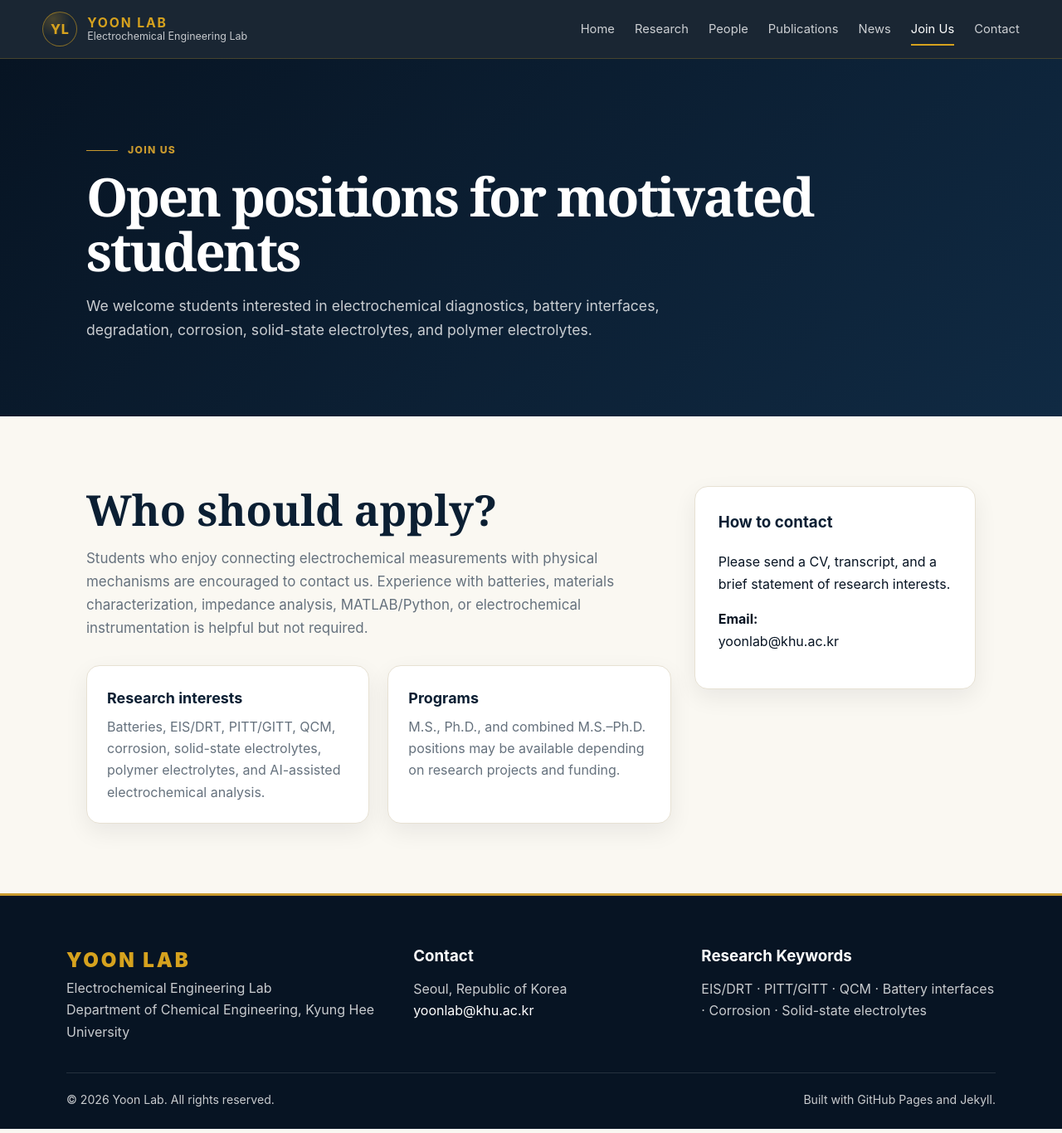
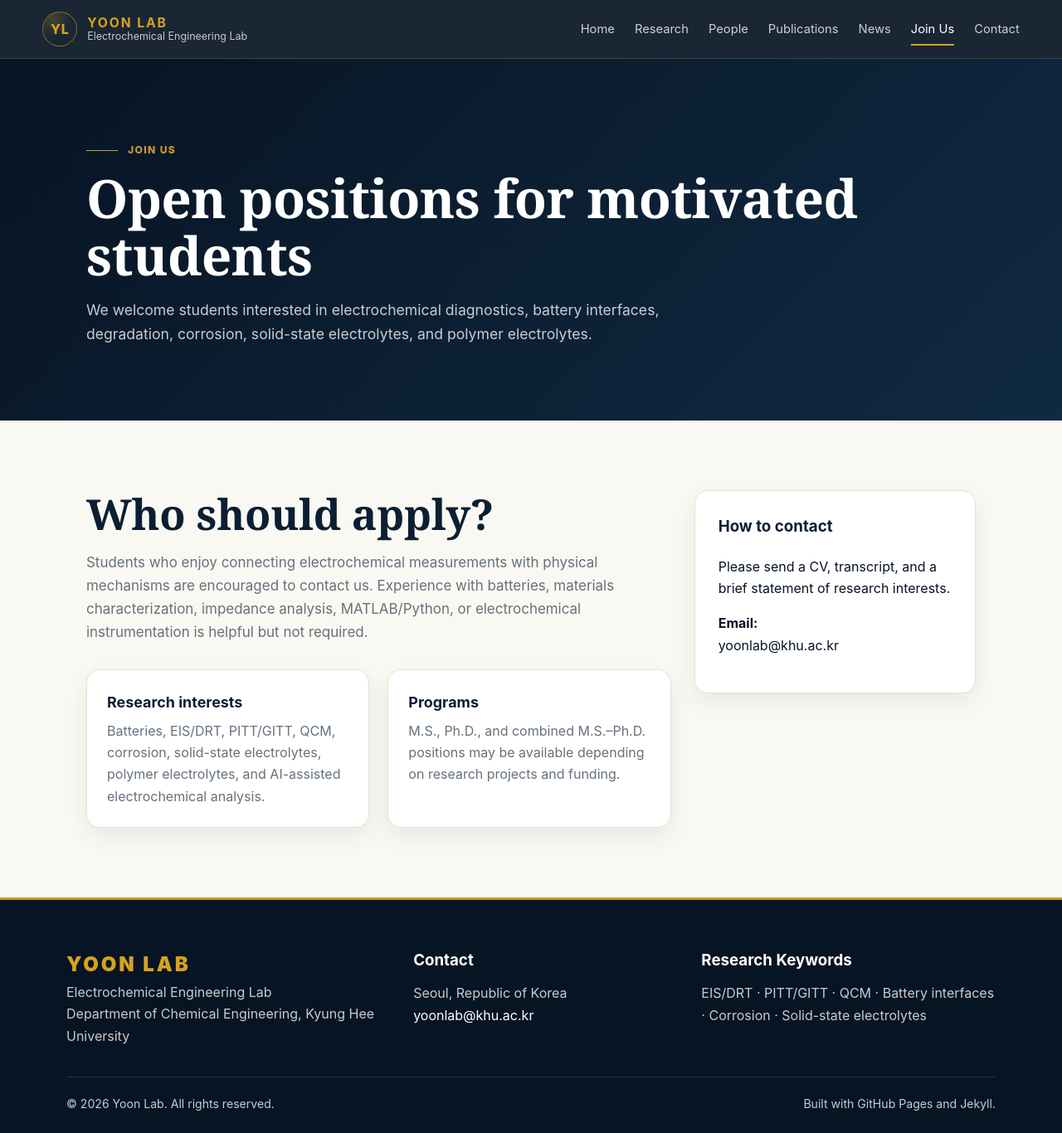
Before and after one commit to tyoon-lab/tyoon-lab.github.io, a Jekyll site: the page built from join.md, in a window 1280 px wide and 1366 px high. Shown: the whole window at 83% size. Built offline with Jekyll 4.4.1, drawn with Linux system fonts in a browser that asks for light colours.

Commit message:
Update style.css

```diff
--- a/assets/css/style.css
+++ b/assets/css/style.css
@@ -82,7 +82,7 @@
 .container { max-width: var(--container); margin: 0 auto; padding: 0 24px; }
 .section { padding: 84px 0; }
 .section.alt { background: var(--gray-50); }
-.section-title { margin: 0 0 14px; font-family: Georgia, "Times New Roman", serif; font-size: clamp(2rem, 4vw, 3.2rem); line-height: 1.12; color: var(--navy-900); }
+.section-title { margin: 0 0 14px; font-family: Georgia, "Times New Roman", serif; font-size: clamp(2rem, 4vw, 3.2rem); line-height: 1.12; color: var(--navy-900); letter-spacing: -0.005em; }
 .section-kicker { display: inline-flex; align-items: center; gap: 12px; margin-bottom: 12px; color: var(--gold-600); font-weight: 800; letter-spacing: 0.11em; text-transform: uppercase; font-size: .76rem; }
 .section-kicker::before { content: ""; width: 38px; height: 1px; background: var(--gold-600); }
 .section-lead { max-width: 780px; color: var(--slate-500); font-size: 1.06rem; }
@@ -122,7 +122,14 @@
   white-space: nowrap;
 }
 .hero-inner { position: relative; z-index: 2; max-width: var(--container); width: 100%; margin: 0 auto; padding: 92px 24px; display: grid; grid-template-columns: 1.15fr .85fr; gap: 56px; align-items: center; }
-.hero h1 { margin: 0; max-width: 820px; font-family: Georgia, "Times New Roman", serif; font-size: clamp(2.7rem, 6vw, 5.7rem); line-height: .98; letter-spacing: -0.045em; }
+.hero h1 {
+  margin: 0;
+  max-width: 820px;
+  font-family: Georgia, "Times New Roman", serif;
+  font-size: clamp(2.7rem, 6vw, 5.7rem);
+  line-height: 1.04;
+  letter-spacing: -0.012em;
+}
 .hero p { margin: 28px 0 0; color: rgba(255,255,255,.82); font-size: clamp(1rem, 1.6vw, 1.2rem); max-width: 760px; }
 .hero-actions { margin-top: 36px; display: flex; flex-wrap: wrap; gap: 14px; }
 .btn { display: inline-flex; align-items: center; justify-content: center; gap: 10px; padding: 13px 20px; border-radius: 999px; font-weight: 800; border: 1px solid transparent; transition: transform .2s ease, background .2s ease, border-color .2s ease; }
@@ -163,7 +170,13 @@
 .news-card time { color: var(--slate-500); font-size: .9rem; }
 
 .page-hero { background: linear-gradient(135deg, var(--navy-950), var(--navy-800)); color: var(--white); padding: 92px 0 72px; }
-.page-hero h1 { margin: 0; font-family: Georgia, "Times New Roman", serif; font-size: clamp(2.5rem, 5vw, 4.6rem); line-height: 1.04; letter-spacing: -0.04em; }
+.page-hero h1 {
+  margin: 0;
+  font-family: Georgia, "Times New Roman", serif;
+  font-size: clamp(2.5rem, 5vw, 4.6rem);
+  line-height: 1.08;
+  letter-spacing: -0.01em;
+}
 .page-hero p { max-width: 760px; color: rgba(255,255,255,.78); font-size: 1.1rem; }
 
 .paper-list { display: grid; gap: 16px; }
@@ -206,6 +219,24 @@
   .hero { min-height: auto; }
 }
 
+@media (max-width: 720px) {
+  .hero h1 {
+    font-size: clamp(2.45rem, 10.5vw, 4.1rem);
+    line-height: 1.05;
+    letter-spacing: -0.006em;
+  }
+
+  .page-hero h1 {
+    font-size: clamp(2.2rem, 9vw, 3.4rem);
+    line-height: 1.08;
+    letter-spacing: 0;
+  }
+
+  .brand-text strong {
+    letter-spacing: 0.16em;
+  }
+}
+
 @media (max-width: 560px) {
   .site-header { padding: 12px 18px; }
   .brand-text small { display: none; }
```
